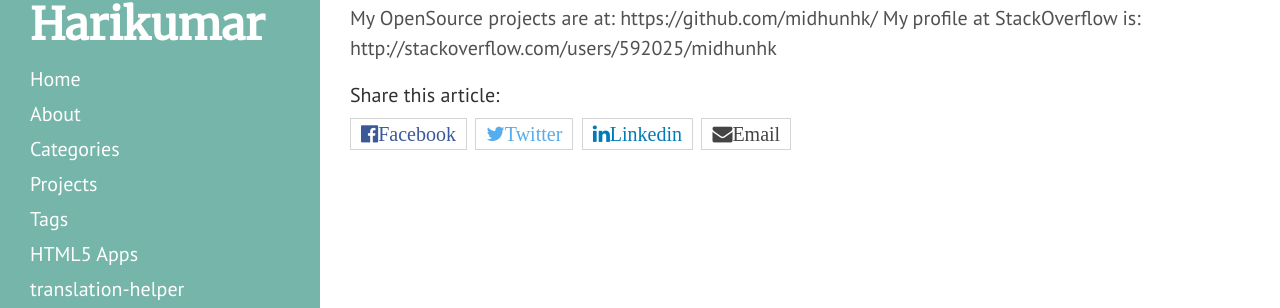
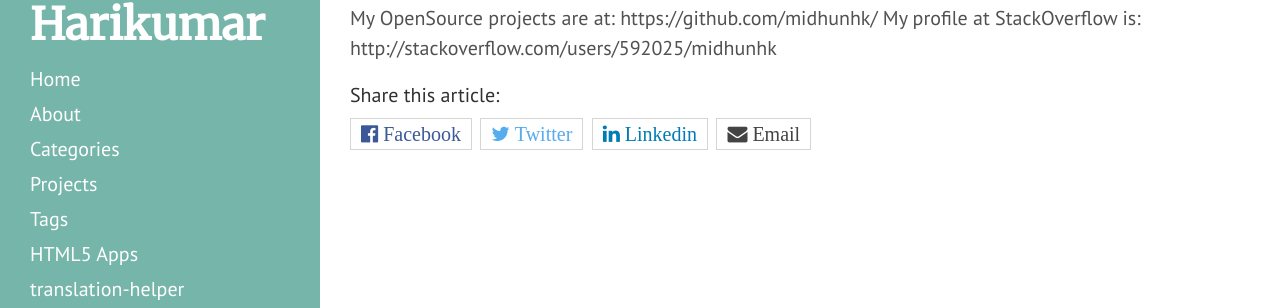
Before and after one commit to midhunhk/midhunhk.github.io, a Jekyll site: the page built from _posts/2015-01-11-about.md, in a window 1280 px wide. Shown: the part 468-776 px from the top of the page. Built offline with Jekyll 4.4.1, drawn with Linux system fonts in a browser that asks for light colours.

Commit message:
add space before share link text

```diff
--- a/_includes/share-bar.html
+++ b/_includes/share-bar.html
@@ -6,13 +6,13 @@
         <a  href="https://www.facebook.com/sharer/sharer.php?u={{ site.url }}{{ site.baseurl }}{{ page.url }}"
             onclick="window.open(this.href, 'pop-up', 'left=20,top=20,width=500,height=500,toolbar=1,resizable=0'); return false;"
             title="Share on Facebook" >
-            <i class="fa fa-facebook-official share-button">Facebook</i>
+            <i class="fa fa-facebook-official share-button">&nbsp;Facebook</i>
         </a>
 
         <a  href="https://twitter.com/intent/tweet?text={{ page.title }}&url={{ site.url }}{{ site.baseurl }}{{ page.url }}"
             onclick="window.open(this.href, 'pop-up', 'left=20,top=20,width=500,height=500,toolbar=1,resizable=0'); return false;"
             title="Share on Twitter" >
-            <i class="fa fa-twitter share-button">Twitter</i>
+            <i class="fa fa-twitter share-button">&nbsp;Twitter</i>
         </a>
 <!--
         <a  href="https://plus.google.com/share?url={{ site.url }}{{ site.baseurl }}{{ page.url }}"
@@ -42,12 +42,12 @@
         <a  href="https://www.linkedin.com/shareArticle?mini=true&url={{ site.url }}{{ site.baseurl }}{{ page.url }}&title={{ page.title }}&summary={{ page.description }}&source={{ site.title }}"
             onclick="window.open(this.href, 'pop-up', 'left=20,top=20,width=500,height=500,toolbar=1,resizable=0'); return false;"
             title="Share on LinkedIn" >
-            <i class="fa fa-linkedin share-button">Linkedin</i>
+            <i class="fa fa-linkedin share-button">&nbsp;Linkedin</i>
         </a>
 
         <a  href="mailto:?subject={{ page.title }}&amp;body=Check out this site {{ site.url }}{{ site.baseurl }}{{ page.url }}"
             title="Share via Email" >
-            <i class="fa fa-envelope share-button">Email</i>
+            <i class="fa fa-envelope share-button">&nbsp;Email</i>
         </a>
     </div>
 
```
